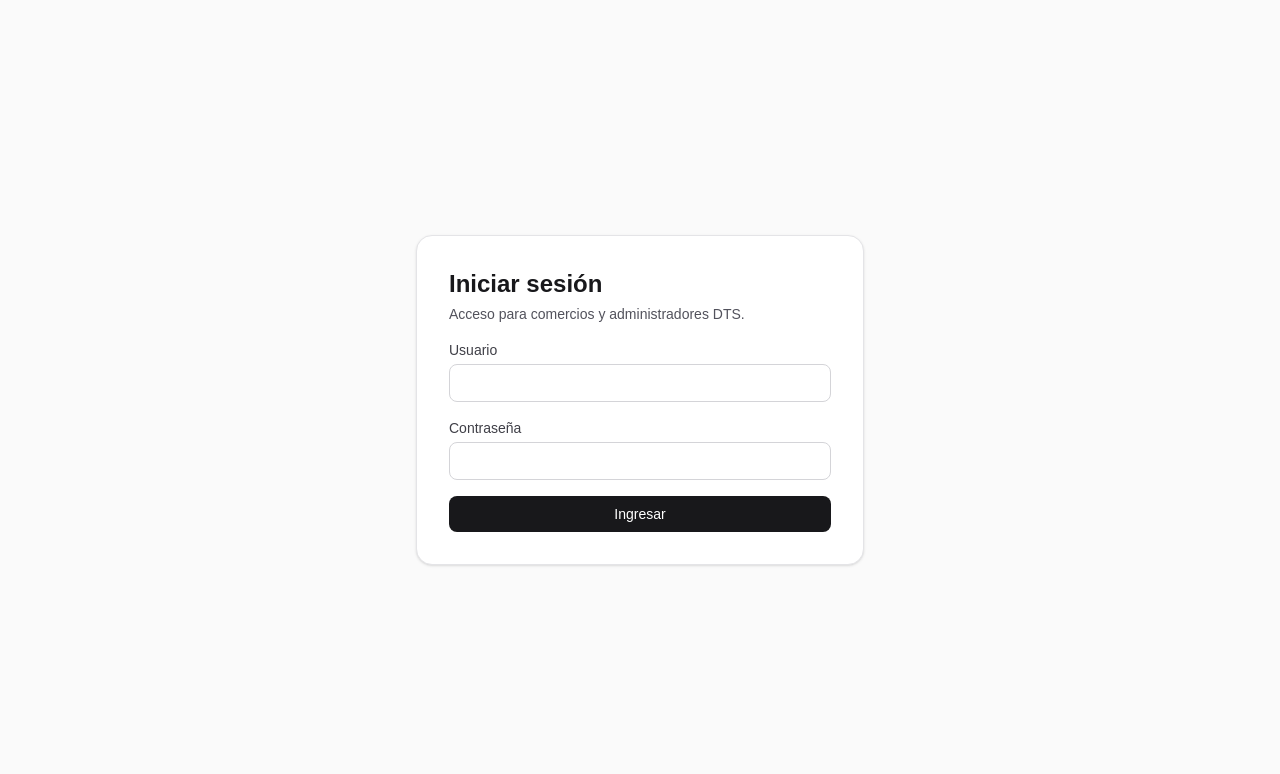
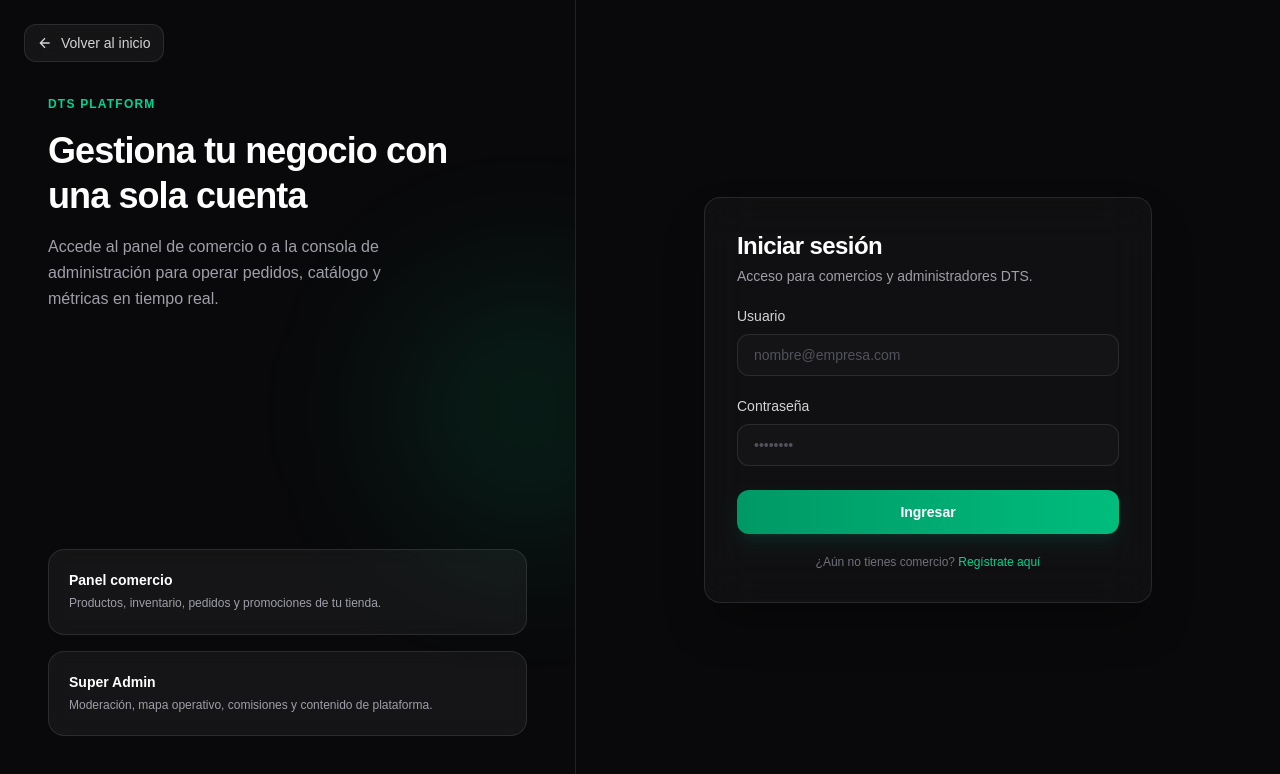
Before and after one commit to osedhelu/DTS-web-admin, a Next.js app: page /login in a window 1280 px wide. Shown: the top 774 px of the page. Built offline with nearby package versions, Linux system fonts and the light colour scheme.

Commit message:
feat: redesign login page layout with enhanced UI components, add loading fallback, and improve accessibility with back home link

```diff
--- a/app/(auth)/login/page.tsx
+++ b/app/(auth)/login/page.tsx
@@ -1,13 +1,88 @@
+import Link from "next/link";
 import { Suspense } from "react";
 
 import { LoginForm } from "@/features/auth/components/LoginForm";
 
-export default function LoginPage() {
+function LoginFallback() {
   return (
-    <div className="flex min-h-screen items-center justify-center bg-zinc-50 px-4">
-      <Suspense fallback={<div className="text-sm text-zinc-500">Cargando…</div>}>
-        <LoginForm />
-      </Suspense>
+    <div className="flex w-full max-w-md flex-col items-center gap-3 rounded-2xl border border-white/10 bg-white/5 p-10 backdrop-blur-xl">
+      <div className="h-8 w-8 animate-spin rounded-full border-2 border-emerald-400/30 border-t-emerald-400" />
+      <p className="text-sm text-zinc-400">Cargando…</p>
     </div>
   );
 }
+
+export default function LoginPage() {
+  return (
+    <div className="relative flex min-h-screen bg-zinc-950 text-zinc-100">
+      <Link
+        href="/"
+        data-testid="login-back-home"
+        aria-label="Volver al inicio"
+        className="absolute left-4 top-4 z-20 inline-flex items-center gap-2 rounded-xl border border-white/10 bg-white/5 px-3 py-2 text-sm font-medium text-zinc-300 backdrop-blur-md transition hover:border-white/20 hover:bg-white/10 hover:text-white sm:left-6 sm:top-6"
+      >
+        <svg
+          className="h-4 w-4 shrink-0"
+          viewBox="0 0 24 24"
+          fill="none"
+          stroke="currentColor"
+          strokeWidth="2"
+          aria-hidden
+        >
+          <path d="M19 12H5M12 19l-7-7 7-7" />
+        </svg>
+        <span className="hidden sm:inline">Volver al inicio</span>
+      </Link>
+
+      <aside className="relative hidden w-[45%] overflow-hidden border-r border-white/10 lg:flex lg:flex-col lg:justify-between">
+        <div className="pointer-events-none absolute inset-0 bg-[radial-gradient(ellipse_at_top_left,_var(--tw-gradient-stops))] from-emerald-900/50 via-zinc-950 to-zinc-950" />
+        <div className="pointer-events-none absolute -right-24 top-1/3 h-72 w-72 rounded-full bg-emerald-500/10 blur-3xl" />
+
+        <div className="relative px-12 pt-24">
+          <p className="text-xs font-semibold uppercase tracking-widest text-emerald-400">
+            DTS Platform
+          </p>
+          <h1 className="mt-4 max-w-md text-4xl font-bold leading-tight tracking-tight text-white">
+            Gestiona tu negocio con una sola cuenta
+          </h1>
+          <p className="mt-4 max-w-sm text-base leading-relaxed text-zinc-400">
+            Accede al panel de comercio o a la consola de administración para
+            operar pedidos, catálogo y métricas en tiempo real.
+          </p>
+        </div>
+
+        <div className="relative space-y-4 px-12 pb-16">
+          <div className="rounded-2xl border border-white/10 bg-white/5 p-5 backdrop-blur-sm">
+            <p className="text-sm font-semibold text-white">Panel comercio</p>
+            <p className="mt-1 text-xs leading-relaxed text-zinc-400">
+              Productos, inventario, pedidos y promociones de tu tienda.
+            </p>
+          </div>
+          <div className="rounded-2xl border border-white/10 bg-white/5 p-5 backdrop-blur-sm">
+            <p className="text-sm font-semibold text-white">Super Admin</p>
+            <p className="mt-1 text-xs leading-relaxed text-zinc-400">
+              Moderación, mapa operativo, comisiones y contenido de plataforma.
+            </p>
+          </div>
+        </div>
+      </aside>
+
+      <main className="flex flex-1 flex-col items-center justify-center px-4 py-20 sm:px-8">
+        <div className="pointer-events-none absolute inset-0 bg-[radial-gradient(ellipse_at_bottom,_var(--tw-gradient-stops))] from-emerald-950/30 via-zinc-950 to-zinc-950 lg:hidden" />
+
+        <div className="relative w-full max-w-md">
+          <div className="mb-8 text-center lg:hidden">
+            <p className="text-xs font-semibold uppercase tracking-widest text-emerald-400">
+              DTS Platform
+            </p>
+            <h2 className="mt-2 text-2xl font-bold text-white">Iniciar sesión</h2>
+          </div>
+
+          <Suspense fallback={<LoginFallback />}>
+            <LoginForm />
+          </Suspense>
+        </div>
+      </main>
+    </div>
+  );
+}
--- a/features/auth/components/LoginForm.tsx
+++ b/features/auth/components/LoginForm.tsx
@@ -1,5 +1,6 @@
 "use client";
 
+import Link from "next/link";
 import { useRouter, useSearchParams } from "next/navigation";
 import { FormEvent, useState } from "react";
 
@@ -54,11 +55,12 @@ export function LoginForm() {
   return (
     <form
       onSubmit={handleSubmit}
-      className="flex w-full max-w-md flex-col gap-4 rounded-2xl border border-zinc-200 bg-white p-8 shadow-sm"
+      data-testid="login-form"
+      className="flex w-full flex-col gap-5 rounded-2xl border border-white/10 bg-white/[0.03] p-8 shadow-2xl shadow-black/40 backdrop-blur-xl"
     >
-      <div>
-        <h1 className="text-2xl font-semibold text-zinc-900">Iniciar sesión</h1>
-        <p className="mt-1 text-sm text-zinc-600">
+      <div className="hidden lg:block">
+        <h1 className="text-2xl font-bold tracking-tight text-white">Iniciar sesión</h1>
+        <p className="mt-1 text-sm text-zinc-400">
           Acceso para comercios y administradores DTS.
         </p>
       </div>
@@ -66,14 +68,14 @@ export function LoginForm() {
       {verified ? (
         <p
           data-testid="login-verified-banner"
-          className="rounded-lg bg-emerald-50 px-3 py-2 text-sm text-emerald-800"
+          className="rounded-xl border border-emerald-500/30 bg-emerald-500/10 px-4 py-3 text-sm text-emerald-200"
         >
           Tu correo fue confirmado. Inicia sesión con el usuario generado a partir
           de tu email.
         </p>
       ) : null}
 
-      <label className="flex flex-col gap-1 text-sm font-medium text-zinc-700">
+      <label className="flex flex-col gap-2 text-sm font-medium text-zinc-300">
         Usuario
         <input
           name="username"
@@ -82,11 +84,12 @@ export function LoginForm() {
           required
           value={username}
           onChange={(event) => setUsername(event.target.value)}
-          className="rounded-lg border border-zinc-300 px-3 py-2 font-normal text-zinc-900 outline-none ring-zinc-400 focus:ring-2"
+          placeholder="nombre@empresa.com"
+          className="rounded-xl border border-white/10 bg-zinc-900/60 px-4 py-2.5 font-normal text-white placeholder:text-zinc-600 outline-none ring-emerald-500/40 transition focus:border-emerald-500/50 focus:ring-2"
         />
       </label>
 
-      <label className="flex flex-col gap-1 text-sm font-medium text-zinc-700">
+      <label className="flex flex-col gap-2 text-sm font-medium text-zinc-300">
         Contraseña
         <input
           name="password"
@@ -95,14 +98,15 @@ export function LoginForm() {
           required
           value={password}
           onChange={(event) => setPassword(event.target.value)}
-          className="rounded-lg border border-zinc-300 px-3 py-2 font-normal text-zinc-900 outline-none ring-zinc-400 focus:ring-2"
+          placeholder="••••••••"
+          className="rounded-xl border border-white/10 bg-zinc-900/60 px-4 py-2.5 font-normal text-white placeholder:text-zinc-600 outline-none ring-emerald-500/40 transition focus:border-emerald-500/50 focus:ring-2"
         />
       </label>
 
       {error ? (
         <p
           role="alert"
-          className="rounded-lg bg-red-50 px-3 py-2 text-sm text-red-700"
+          className="rounded-xl border border-red-500/30 bg-red-500/10 px-4 py-3 text-sm text-red-200"
         >
           {error}
         </p>
@@ -111,10 +115,20 @@ export function LoginForm() {
       <button
         type="submit"
         disabled={isSubmitting}
-        className="rounded-lg bg-zinc-900 px-4 py-2 text-sm font-medium text-white transition-colors hover:bg-zinc-800 disabled:cursor-not-allowed disabled:opacity-60"
+        className="mt-1 rounded-xl bg-gradient-to-r from-emerald-600 to-emerald-500 px-4 py-3 text-sm font-semibold text-white shadow-lg shadow-emerald-900/30 transition hover:from-emerald-500 hover:to-emerald-400 disabled:cursor-not-allowed disabled:opacity-60"
       >
         {isSubmitting ? "Ingresando…" : "Ingresar"}
       </button>
+
+      <p className="text-center text-xs text-zinc-500">
+        ¿Aún no tienes comercio?{" "}
+        <Link
+          href="/registro-comercio"
+          className="font-medium text-emerald-400 transition hover:text-emerald-300"
+        >
+          Regístrate aquí
+        </Link>
+      </p>
     </form>
   );
 }
```
